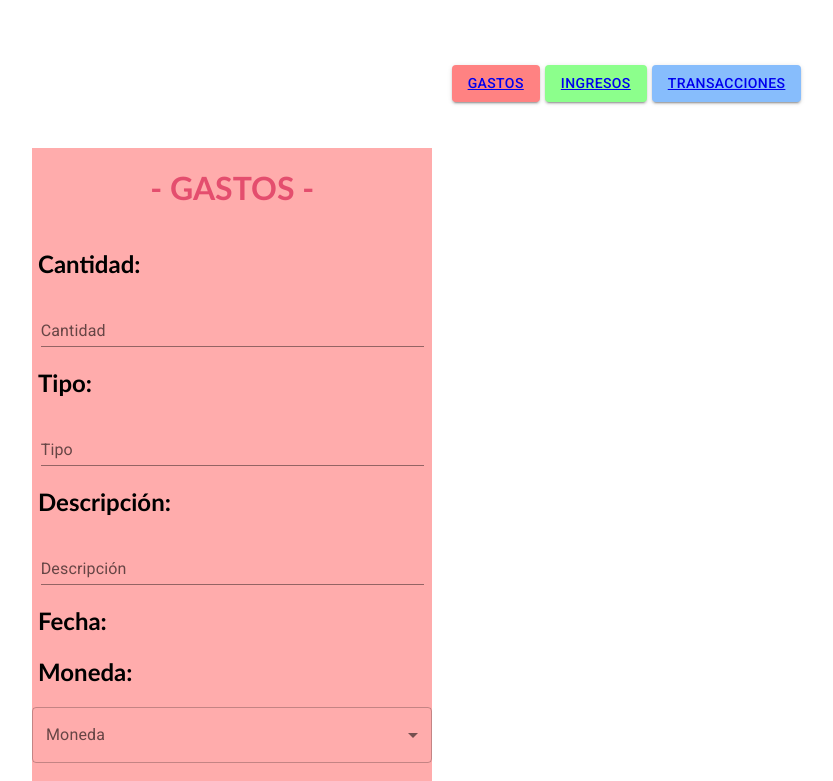
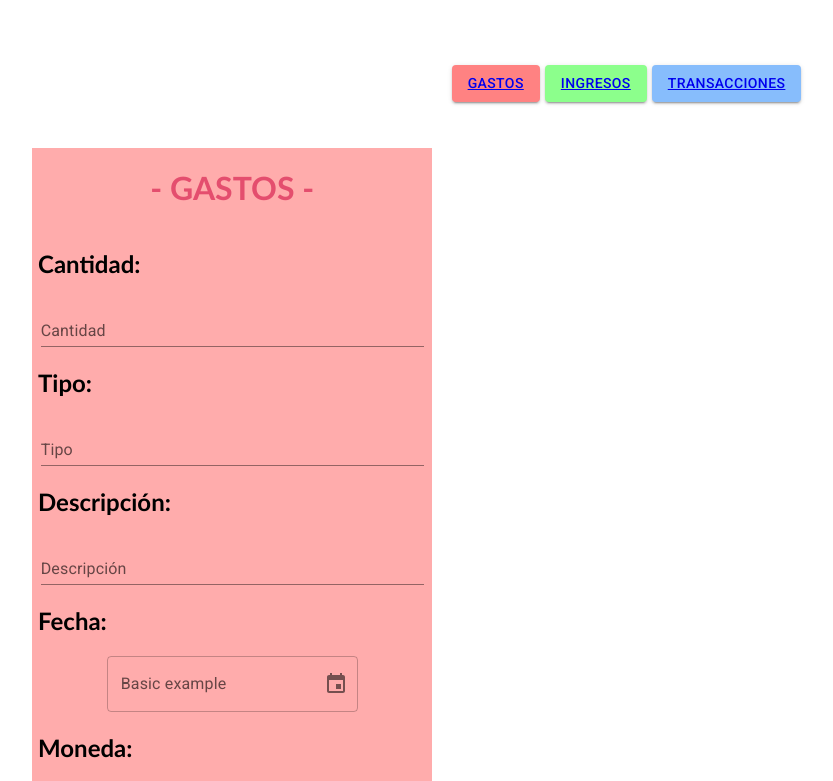
Before and after one commit to CarmenDAM/proyecto_repaso, a React (Create React App) app: page /gastos in a window 1280 px wide. Shown: the top 781 px of the page, without its empty margins (16-849 px from the left). Built offline with nearby package versions, Linux system fonts and the light colour scheme.

Commit message:
Calendario mal

```diff
--- a/package.json
+++ b/package.json
@@ -3,8 +3,10 @@
   "version": "0.1.0",
   "private": true,
   "dependencies": {
+    "@babel/runtime": "^7.17.9",
     "@emotion/react": "^11.9.0",
     "@emotion/styled": "^11.8.1",
+    "@mui/lab": "^5.0.0-alpha.80",
     "@mui/material": "^5.6.3",
     "@testing-library/jest-dom": "^5.16.3",
     "@testing-library/react": "^12.1.4",
--- /dev/null
+++ b/src/components/Calendario.jsx
@@ -0,0 +1,22 @@
+import * as React from 'react';
+import TextField from '@mui/material/TextField';
+import { AdapterDateFns } from '@mui/x-date-pickers/AdapterDateFns';
+import { LocalizationProvider } from '@mui/x-date-pickers/LocalizationProvider';
+import { DatePicker } from '@mui/x-date-pickers/DatePicker';
+
+export default function Calendario() {
+  const [value, setValue] = React.useState(null);
+
+  return (
+    <LocalizationProvider dateAdapter={AdapterDateFns}>
+      <DatePicker
+        label="Basic example"
+        value={value}
+        onChange={(newValue) => {
+          setValue(newValue);
+        }}
+        renderInput={(params) => <TextField {...params} />}
+      />
+    </LocalizationProvider>
+  );
+}
--- a/src/components/Gastos.jsx
+++ b/src/components/Gastos.jsx
@@ -9,31 +9,7 @@ import Box from '@mui/material/Box';
 
 
 import ListaDesplegable from './ListaDesplegable';
-
-
-
-
-function App() {
-  return <Button variant="contained">Hello World</Button>,
-         <Button variant="contained">Hello World</Button>;
-
-}
-
-
-/*const currencies = [
-  {value: 'USD',
-    label: '$',
-  },
-  {value: 'EUR',
-    label: '€',
-  },
-  {value: 'BTC',
-    label: '฿',
-  },
-  {value: 'JPY',
-    label: '¥',
-  },
-];*/
+import Calendario from './Calendario';
 
 
 
@@ -60,6 +36,7 @@ export default class Gastos extends React.Component{
                 <TextField id="descripcion" label="Descripción" variant="standard" />
 
                 <h2>Fecha: </h2>
+                <Calendario/>
 
                 <h2>Moneda: </h2>
                 <ListaDesplegable/>
```
Also changed, not shown: 1 other file (tests, documents, lock files or other folders).
